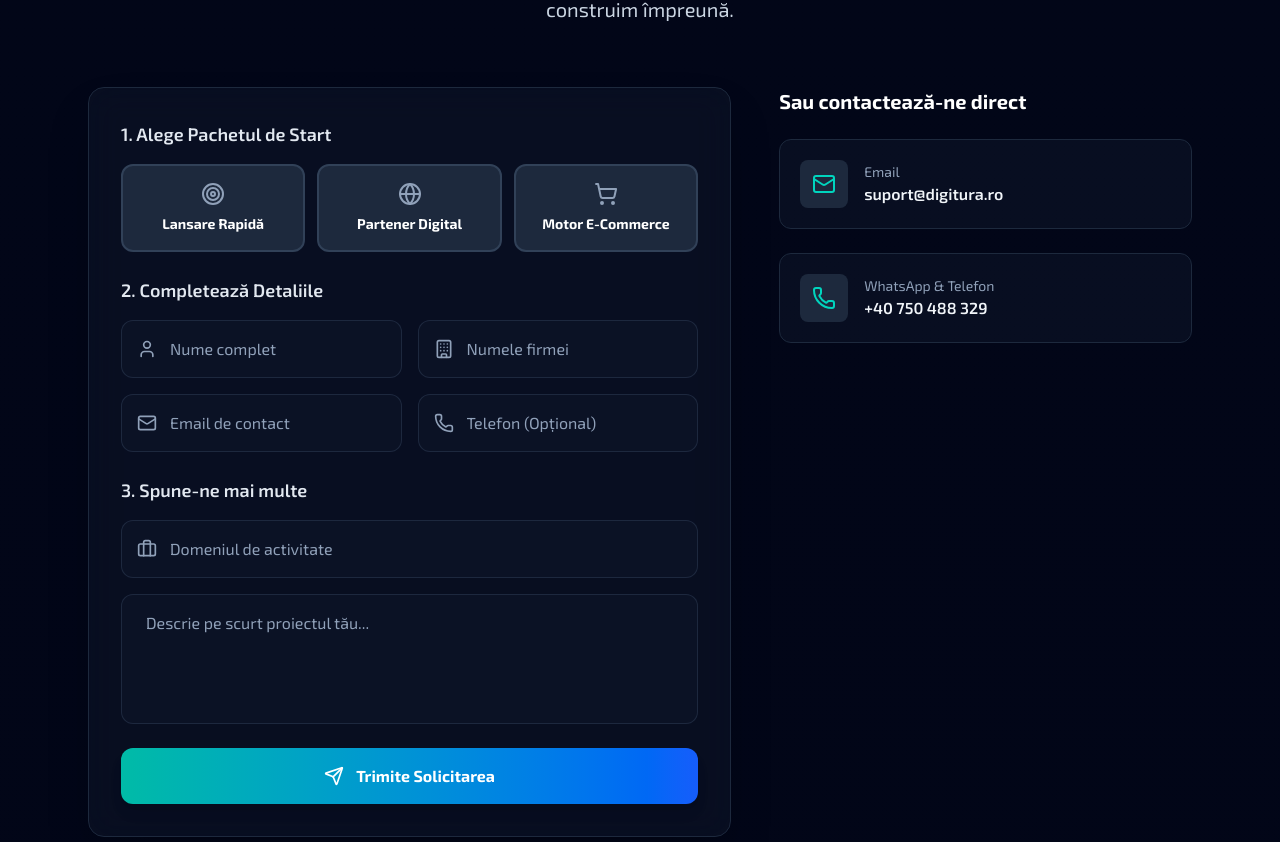
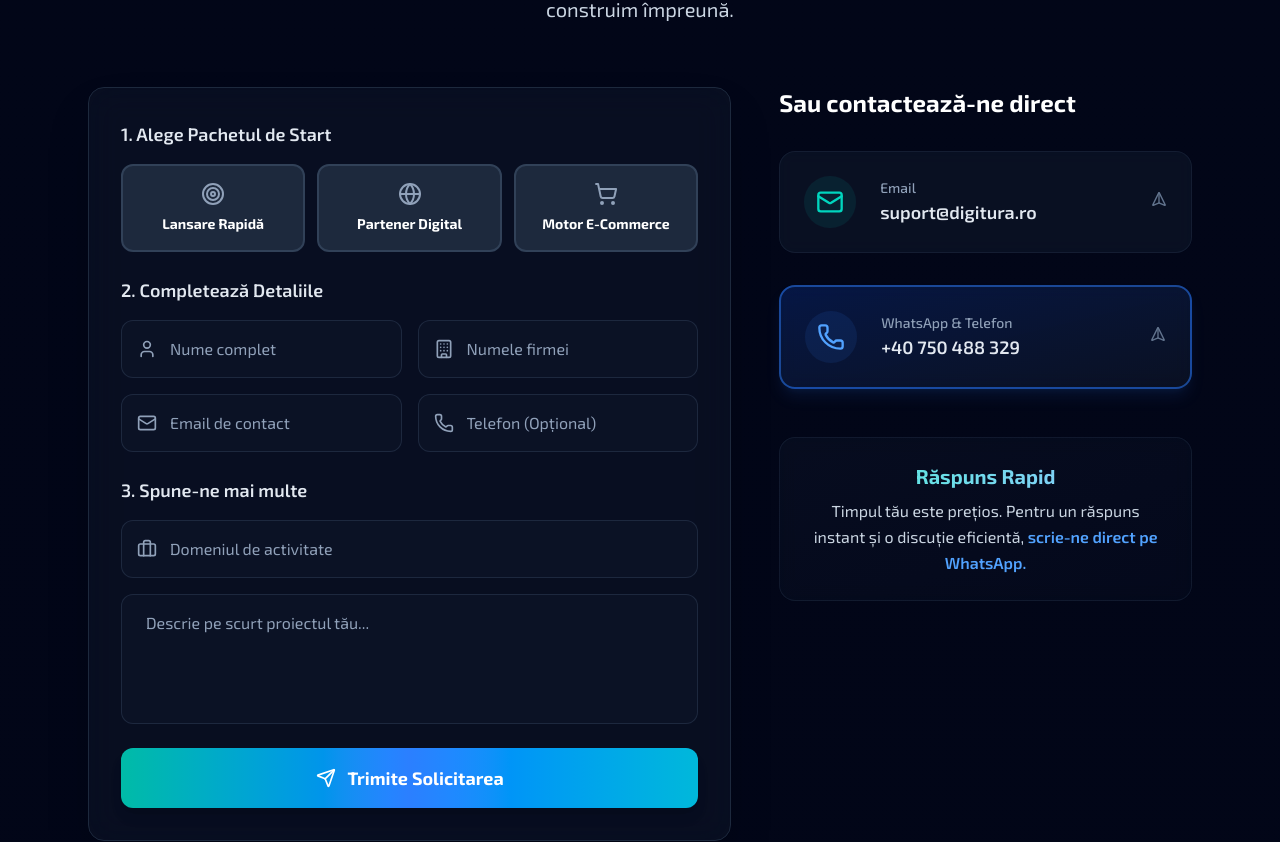
Before and after one commit to Bogdiyandrew/digitura-site, a Next.js app: page / in a window 1280 px wide. Shown: the part 7998-8840 px from the top of the page. Built offline with nearby package versions, Linux system fonts and the light colour scheme.

Commit message:
contact actualizat

```diff
--- a/src/components/Contact.tsx
+++ b/src/components/Contact.tsx
@@ -1,6 +1,6 @@
 'use client';
 
-import React, { useRef, useState, useEffect, FormEvent, useCallback } from 'react';
+import React, { useRef, useState, useEffect, FormEvent } from 'react';
 import { useSearchParams } from 'next/navigation';
 import { Mail, Phone, Send, User, Building, Briefcase, Target, Globe, ShoppingCart, CheckCircle, AlertTriangle, X, Loader2, LucideIcon } from 'lucide-react';
 
@@ -17,11 +17,13 @@ interface PricingPackage {
   icon: React.ReactElement;
 }
 
+// Interfața a fost actualizată pentru a include culoarea
 interface ContactItem {
   icon: LucideIcon;
   label: string;
   value: string;
   href: string;
+  color: 'teal' | 'blue'; // Adăugăm proprietatea pentru culoare
 }
 
 interface ToastState {
@@ -35,7 +37,7 @@ const ToastNotification: React.FC<ToastProps> = ({ message, type, onClose }) =>
   useEffect(() => {
     const timer = setTimeout(() => {
       onClose();
-    }, 5000); // Notificarea dispare automat după 5 secunde
+    }, 5000);
     return () => clearTimeout(timer);
   }, [onClose]);
 
@@ -72,12 +74,12 @@ const Contact: React.FC = () => {
     { id: 'motor-ecommerce', name: 'Motor E-Commerce', icon: <ShoppingCart className="w-6 h-6 mx-auto mb-2" /> },
   ];
 
+  // Lista de contact a fost actualizată cu proprietatea 'color'
   const contactItems: ContactItem[] = [
-    { icon: Mail, label: 'Email', value: 'suport@digitura.ro', href: 'mailto:suport@digitura.ro' },
-    { icon: Phone, label: 'WhatsApp & Telefon', value: '+40 750 488 329', href: 'https://wa.me/40750488329' },
+    { icon: Mail, label: 'Email', value: 'suport@digitura.ro', href: 'mailto:suport@digitura.ro', color: 'teal' },
+    { icon: Phone, label: 'WhatsApp & Telefon', value: '+40 750 488 329', href: 'https://wa.me/40750488329', color: 'blue' },
   ];
 
-  // Efect pentru animația de apariție la scroll
   useEffect(() => {
     const sectionElement = document.getElementById('contact');
     if (!sectionElement) return;
@@ -94,7 +96,6 @@ const Contact: React.FC = () => {
     return () => observer.unobserve(sectionElement);
   }, []);
 
-  // Efect pentru a pre-selecta pachetul din URL
   useEffect(() => {
     const packageParam = searchParams.get('package');
     if (packageParam) {
@@ -102,9 +103,8 @@ const Contact: React.FC = () => {
     }
   }, [searchParams]);
 
-  // --- Funcția de trimitere a formularului (CORECȚIE MAJORĂ) ---
   const handleSubmit = async (e: FormEvent<HTMLFormElement>): Promise<void> => {
-    e.preventDefault(); // Previne reîncărcarea paginii
+    e.preventDefault();
     if (!selectedPackage) {
       setToast({ show: true, message: 'Te rugăm să selectezi un pachet.', type: 'error' });
       return;
@@ -117,44 +117,37 @@ const Contact: React.FC = () => {
       return;
     }
 
-    // 1. Extrage datele din formular într-un obiect simplu
     const formData = new FormData(formRef.current);
     const data = Object.fromEntries(formData.entries());
-
-    // 2. Adaugă pachetul selectat în obiectul de date
     data.package = selectedPackage;
 
     try {
-      // 3. Trimite datele către noua rută API în format JSON
-      const response = await fetch('/api/send-email', { // <-- Aici este schimbarea critică!
+      const response = await fetch('/api/send-email', {
         method: 'POST',
         headers: {
           'Content-Type': 'application/json',
         },
-        body: JSON.stringify(data), // Convertim obiectul în string JSON
+        body: JSON.stringify(data),
       });
 
       if (!response.ok) {
-        // Dacă serverul returnează o eroare, o preluăm și o afișăm
         const errorData = await response.json();
         throw new Error(errorData.message || 'A apărut o eroare de la server.');
       }
 
-      // Dacă totul a mers bine
       setToast({ show: true, message: 'Solicitare trimisă cu succes! Te vom contacta în curând.', type: 'success' });
-      if (formRef.current) formRef.current.reset(); // Golește formularul
-      setSelectedPackage(''); // Resetează pachetul selectat
+      if (formRef.current) formRef.current.reset();
+      setSelectedPackage('');
 
     } catch (error) {
       console.error('Eroare la trimiterea formularului:', error);
       const errorMessage = error instanceof Error ? error.message : 'A apărut o eroare. Te rugăm să încerci din nou.';
       setToast({ show: true, message: errorMessage, type: 'error' });
     } finally {
-      setIsSending(false); // Oprește indicatorul de încărcare
+      setIsSending(false);
     }
   };
 
-  // Funcție ajutătoare pentru a crea câmpurile de input
   const renderInputField = (name: string, placeholder: string, type: string, required: boolean, icon: LucideIcon) => {
     const Icon = icon;
     return (
@@ -184,7 +177,7 @@ const Contact: React.FC = () => {
       <div className="relative max-w-6xl mx-auto px-6 w-full z-10">
         <div className={`text-center mb-16 transition-all duration-1000 ease-out ${isVisible ? 'opacity-100 translate-y-0' : 'opacity-0 translate-y-10'}`}>
           <h2 className="text-4xl md:text-5xl font-bold mb-4 bg-gradient-to-r from-teal-300 via-blue-400 to-cyan-300 bg-clip-text text-transparent">
-            Transformă Ideea în Realitatea vietii
+            Transformă Ideea în Realitate
           </h2>
           <p className="text-lg md:text-xl text-slate-300 max-w-3xl mx-auto">
             Alege pachetul, completează formularul sau contactează-ne direct. Suntem gata să construim împreună.
@@ -239,10 +232,11 @@ const Contact: React.FC = () => {
               </div>
             </div>
 
+            {/* --- MODIFICARE: Butonul de trimitere actualizat --- */}
             <button
               type="submit"
               disabled={isSending}
-              className="w-full bg-gradient-to-r from-teal-500 to-blue-600 text-white font-bold px-8 py-4 rounded-xl flex items-center justify-center gap-3 shadow-lg transition-all duration-300 hover:shadow-xl hover:shadow-teal-500/30 hover:scale-105 disabled:opacity-70 disabled:cursor-not-allowed"
+              className="w-full bg-gradient-to-r from-teal-500 via-blue-500 to-cyan-500 text-white font-bold px-8 py-4 rounded-xl flex items-center justify-center gap-3 shadow-lg transition-all duration-300 text-lg hover:shadow-xl hover:shadow-teal-500/40 hover:scale-105 disabled:opacity-70 disabled:cursor-not-allowed cursor-pointer"
             >
               {isSending ? (
                 <>
@@ -258,26 +252,42 @@ const Contact: React.FC = () => {
             </button>
           </form>
 
-          {/* --- Detalii de Contact Direct --- */}
-          <div className={`lg:col-span-2 flex flex-col gap-6 transition-all duration-1000 ease-out delay-300 ${isVisible ? 'opacity-100 translate-y-0' : 'opacity-0 translate-y-10'}`}>
-            <h3 className="text-xl font-bold text-white text-center lg:text-left">Sau contactează-ne direct</h3>
-            {contactItems.map((item) => (
+          {/* --- MODIFICARE: Detalii de Contact Direct actualizate --- */}
+          <div className={`lg:col-span-2 flex flex-col gap-8 transition-all duration-1000 ease-out delay-300 ${isVisible ? 'opacity-100 translate-y-0' : 'opacity-0 translate-y-10'}`}>
+            <h3 className="text-2xl font-bold text-white text-center lg:text-left">Sau contactează-ne direct</h3>
+            {contactItems.map((item) => {
+              const Icon = item.icon;
+              const isWhatsApp = item.label === 'WhatsApp & Telefon';
+              return (
                 <a
                   key={item.label}
                   href={item.href}
                   target="_blank"
                   rel="noopener noreferrer"
-                className="group flex items-center gap-4 p-5 rounded-xl bg-slate-900/50 border border-slate-800 hover:border-teal-500/50 transition-all duration-300 hover:scale-105"
+                  className={`group flex items-center gap-6 p-6 rounded-2xl backdrop-blur-sm transition-all duration-300 hover:scale-105 cursor-pointer ${
+                    isWhatsApp
+                      ? 'bg-gradient-to-br from-blue-600/20 to-slate-800/30 border-2 border-blue-500/50 shadow-lg shadow-blue-500/10 hover:border-blue-400'
+                      : 'bg-slate-800/30 border border-slate-700/30 hover:border-slate-500/50'
+                  }`}
                 >
-                <div className="p-3 rounded-lg bg-slate-800">
-                   <item.icon className="text-teal-400" size={24} />
+                  <div className={`p-3 rounded-full bg-${item.color}-500/10`}>
+                     <Icon className={`text-${item.color}-400 group-hover:scale-110 transition-transform duration-300`} size={28} />
                   </div>
-                <div>
-                  <div className="text-slate-400 text-sm">{item.label}</div>
-                  <div className="text-slate-100 font-semibold text-base">{item.value}</div>
+                  <div className="flex-1">
+                    <div className="text-slate-400 text-sm font-medium">{item.label}</div>
+                    <div className="text-slate-200 font-semibold text-lg">{item.value}</div>
                   </div>
+                  <Send size={16} className="text-slate-500 group-hover:text-teal-400 transition-all -rotate-45 group-hover:rotate-0" />
                 </a>
-            ))}
+              );
+            })}
+            {/* --- ADAUGARE: Secțiunea "Răspuns Rapid" --- */}
+            <div className="mt-4 p-6 rounded-2xl bg-gradient-to-br from-slate-800/20 to-slate-900/20 backdrop-blur-sm border border-slate-700/30 text-center">
+              <h4 className="text-xl font-bold mb-2 bg-gradient-to-r from-teal-300 to-blue-300 bg-clip-text text-transparent">
+                Răspuns Rapid
+              </h4>
+              <p className="text-slate-300 leading-relaxed">Timpul tău este prețios. Pentru un răspuns instant și o discuție eficientă, <span className="text-blue-400 font-semibold">scrie-ne direct pe WhatsApp.</span></p>
+            </div>
           </div>
         </div>
       </div>
```
Lines whose indentation alone changed are shown as unchanged.
